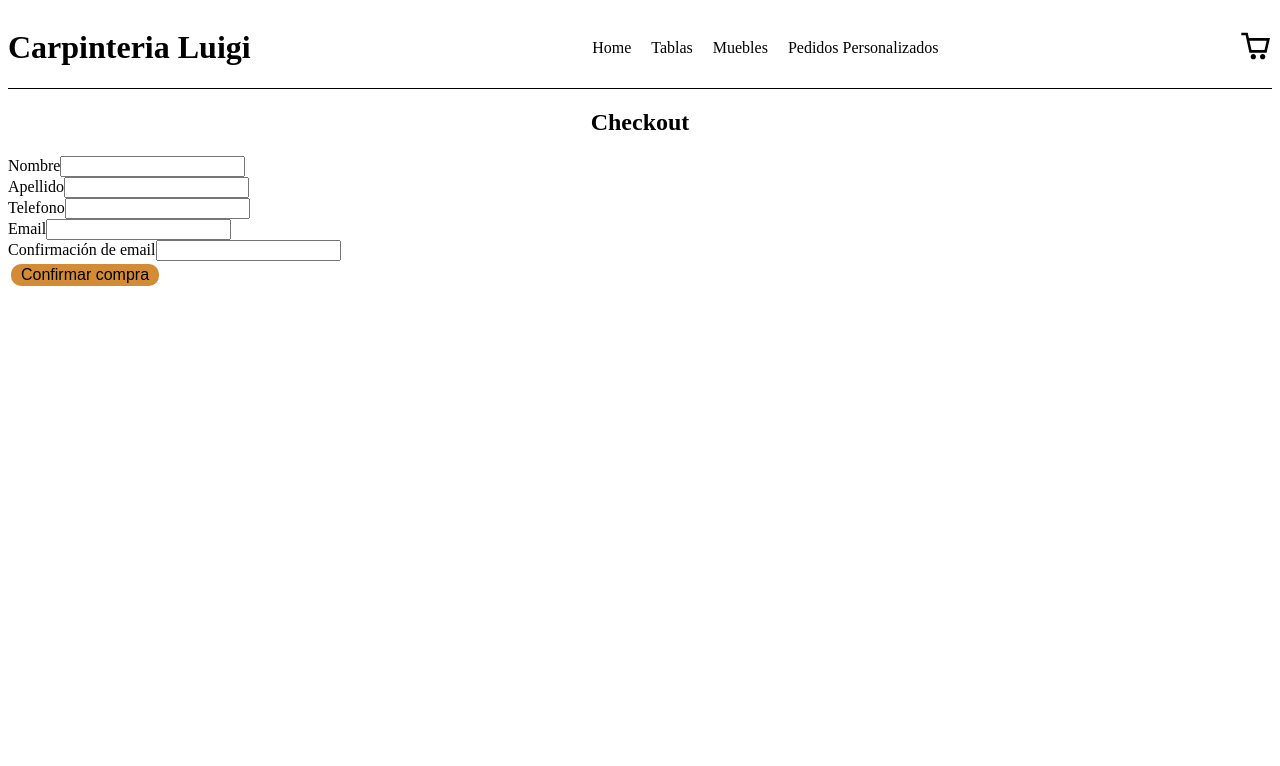
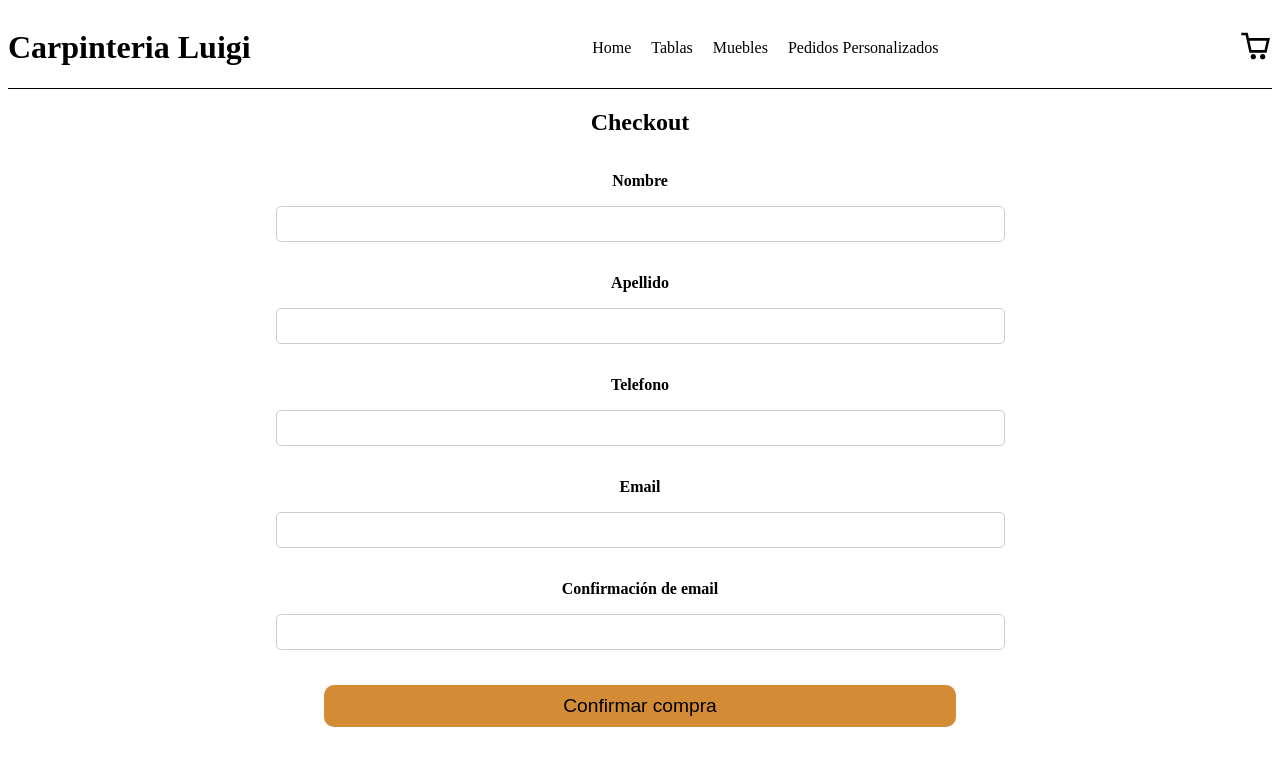
Before and after one commit to FedericoFuentesWeber/carpinteria-luigi, a React (Vite) app: page /checkout in a window 1280 px wide. Shown: the top 766 px of the page. Built offline with nearby package versions, Linux system fonts and the light colour scheme.

Commit message:
:lipstick: Add some styles

```diff
--- a/src/components/Cart/Cart.css
+++ b/src/components/Cart/Cart.css
@@ -10,8 +10,39 @@
     align-items: center;
     width: 150px;
     margin: 0 auto;
+    text-decoration: none;
 }
 
 h2 {
     text-align: center;
 }
+
+.finishPurchase {
+    background-color: #d38c35;
+    color: black;
+    font-size: 1.2rem;
+    border-radius: 10px;
+    border: none;
+    padding: 10px 20px;
+    text-decoration: none;
+}
+
+button {
+    background-color: #d38c35;
+    color: black;
+    font-size: 1.2rem;
+    border-radius: 10px;
+    border: none;
+    padding: 10px 20px;
+    text-decoration: none;
+}
+
+.purchaseDetail {
+    display: flex;
+    flex-direction: column;
+    align-items: center;
+}
+
+.cartItemDetail {
+    display: flex;
+}
--- a/src/components/Cart/Cart.jsx
+++ b/src/components/Cart/Cart.jsx
@@ -18,15 +18,20 @@ const Cart = () => {
   }
 
   return (
-    <div>
-      {
-        cart.map(product => <CartItem key={product.item.id} {...product}/>)
-      }
+    <div className='purchaseDetail'>
+      <div className='cartItemDetail'>
+        {
+          cart.map(product => <CartItem key={product.item.id} {...product}/>)
+        }
+      </div>
+
       <h3> Total: ${total} </h3>
       <h3> Cantidad de items: {amountOfItems} </h3>
-      <button onClick={() => emptyCart()}> Vaciar carrito </button>
-      <Link to="/checkout"> Finalizar compra </Link>
 
+      <div>
+        <button onClick={() => emptyCart()}> Vaciar carrito </button>
+        <Link className='finishPurchase' to="/checkout"> Finalizar compra </Link>
+      </div>
     </div>
   )
 }
--- /dev/null
+++ b/src/components/CartItem/CartItem.css
@@ -0,0 +1,5 @@
+.cartItem {
+    display: flex;
+    flex-direction: column;
+    align-items: center;
+}
--- a/src/components/CartItem/CartItem.jsx
+++ b/src/components/CartItem/CartItem.jsx
@@ -1,14 +1,15 @@
 import { useContext } from "react";
 import { CartContext } from "../../context/CartContext";
+import './CartItem.css';
 
 const CartItem = ({item, amount}) => {
     const {removeItem} = useContext(CartContext);
 
   return (
-    <div>
+    <div className='cartItem'>
         <h4> {item.name} </h4>
         <p> Cantidad: {amount} </p>
-        <p> Precio: {item.price} </p>
+        <p> Precio: ${item.price} </p>
         <button onClick={() => removeItem(item.id)}> Eliminar </button>
         <hr />
     </div>
--- /dev/null
+++ b/src/components/Checkout/Checkout.css
@@ -0,0 +1,64 @@
+.form {
+    max-width: 100%;
+    margin: o auto;
+    display: flex;
+    flex-direction: column;
+    justify-content: center;
+    align-items: center;
+}
+
+.formElem {
+    display: flex;
+    flex-direction: column;
+    margin-bottom: 1rem;
+    align-items: center;
+    width: 75%;
+}
+
+.products {
+    display: flex;
+    flex-direction: column;
+    align-items: center;
+    width: 100%;
+    margin-bottom: 1rem;
+}
+
+.products div {
+    width: 50%;
+}
+
+.products div p {
+    display: flex;
+    justify-content: center;
+}
+
+label {
+    font-weight: bold;
+    margin-bottom: 1rem;
+}
+
+input, textarea {
+    padding: 0.5rem;
+    font-size: 1rem;
+    border: 1px solid #ccc;
+    border-radius: 5px;
+    margin-bottom: 1rem;
+    width: 75%;
+}
+
+h2 {
+    text-align: center;
+}
+
+.orderId {
+    display: block;
+    margin: 4rem;
+    padding: 2rem;
+    font-size: 2rem;
+    border: 1px solid black;
+    border-radius: 5px;
+}
+
+button {
+    width: 50%;
+}
--- a/src/components/Checkout/Checkout.jsx
+++ b/src/components/Checkout/Checkout.jsx
@@ -2,6 +2,7 @@ import { useState, useEffect, useContext } from "react";
 import { CartContext } from "../../context/CartContext";
 import { db } from "../../services/config";
 import { collection, addDoc, updateDoc, doc, getDoc } from "firebase/firestore";
+import './Checkout.css';
 
 const Checkout = () => {
     const [name, setName] = useState("");
@@ -73,7 +74,8 @@ const Checkout = () => {
     <div>
         <h2>Checkout</h2>
 
-        <form onSubmit={formHandler}>
+        <form onSubmit={formHandler} className='form'>
+            <div className='products'>
                 {
                     cart.map(product => (
                         <div key={product.item.id}>
@@ -83,24 +85,26 @@ const Checkout = () => {
                         </div>
                     ))
                 }
+            </div>
 
-            <div>
+
+            <div className='formElem'>
                 <label htmlFor="">Nombre</label>
                 <input type="text" onChange={(e) => setName(e.target.value)} />
             </div>
-            <div>
+            <div className='formElem'>
                 <label htmlFor="">Apellido</label>
                 <input type="text" onChange={(e) => setLastName(e.target.value)} />
             </div>
-            <div>
+            <div className='formElem'>
                 <label htmlFor="">Telefono</label>
                 <input type="text" onChange={(e) => setPhone(e.target.value)} />
             </div>
-            <div>
+            <div className='formElem'>
                 <label htmlFor="">Email</label>
                 <input type="text" onChange={(e) => setEmail(e.target.value)} />
             </div>
-            <div>
+            <div className='formElem'>
                 <label htmlFor="">Confirmación de email</label>
                 <input type="text" onChange={(e) => setEmailConfirmation(e.target.value)} />
             </div>
@@ -109,7 +113,7 @@ const Checkout = () => {
                 error && <p style={{color:"red"}}> {error} </p>
             }
 
-            <button type="submit"> Confirmar compra </button>
+            <button type="submit" className='submitButton'> Confirmar compra </button>
 
             {
                 orderId && (<strong>Gracias por su compra, su número de orden es: {orderId}</strong>)
--- a/src/components/Item/Item.css
+++ b/src/components/Item/Item.css
@@ -22,4 +22,5 @@
     border-radius: 10px;
     border: none;
     padding: 10px 20px;
+    text-decoration: none;
 }
--- a/src/components/ItemDetail/ItemDetail.css
+++ b/src/components/ItemDetail/ItemDetail.css
@@ -15,4 +15,5 @@ img {
     border-radius: 10px;
     border: none;
     padding: 10px 20px;
+    text-decoration: none;
 }
--- a/src/components/ItemDetail/ItemDetail.jsx
+++ b/src/components/ItemDetail/ItemDetail.jsx
@@ -4,7 +4,7 @@ import { Link } from 'react-router-dom';
 import './ItemDetail.css';
 import { CartContext } from '../../context/CartContext';
 
-const ItemDetail = ({id, name, price, img, stock}) => {
+const ItemDetail = ({id, name, price, img, stock, description}) => {
   const [addAmount, setAddAmount] = useState(0);
 
   const { addItem } = useContext(CartContext);
@@ -23,7 +23,7 @@ const ItemDetail = ({id, name, price, img, stock}) => {
         <h3>ID: {id} </h3>
         <p>Stock: {stock}</p>
         <img src={img} alt={name} />
-        <p>Lorem ipsum dolor sit, amet consectetur adipisicing elit. Atque, eum.</p>
+        <p>{description}</p>
 
         {
           addAmount > 0 ? (
--- a/style.css
+++ b/style.css
@@ -1,3 +1,3 @@
-a {
+header a {
     text-decoration: none;
 }
```
Lines whose indentation alone changed are shown as unchanged.
